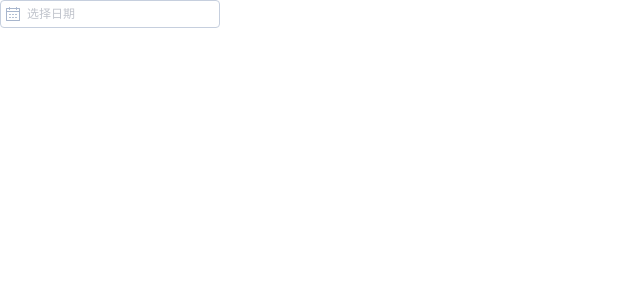
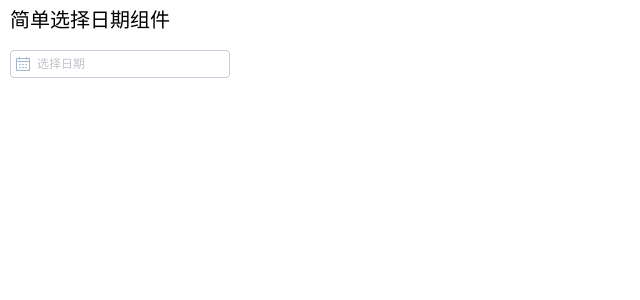
Before and after one commit to hanyongshan/vue-tool, a Vue app: page /datepick in a window 1280 px wide. Shown: the top 300 px of the page, without its empty margins (0-640 px from the left). Built offline with nearby package versions, Linux system fonts and the light colour scheme.

Commit message:
代码格式化提交

```diff
--- a/src/views/assembly/DatePick.vue
+++ b/src/views/assembly/DatePick.vue
@@ -1,11 +1,19 @@
-<!--  -->
+
 <template>
   <div class='data-picker'>
+      <div class="tip">简单选择日期组件</div>
+          <div class="content">
       <el-date-picker ref="datePicker" class="ms-date-picker" popper-class="ms-date-picker-popper" v-model="value" format="yyyy-MM-dd" value-format="yyyy-MM-dd" type="date" placement="bottom-start" placeholder="选择日期" clearable></el-date-picker>
+  </div>
+
+
   </div>
 </template>
 
 <script>
+
+
+
 export default {
   // import引入的组件需要注入到对象中才能使用
   name: "DatePicker",
```
Also changed, not shown: package.json (+1 -17 lines), .eslintrc.cjs (added), 2 other files (tests, documents, lock files or other folders).
